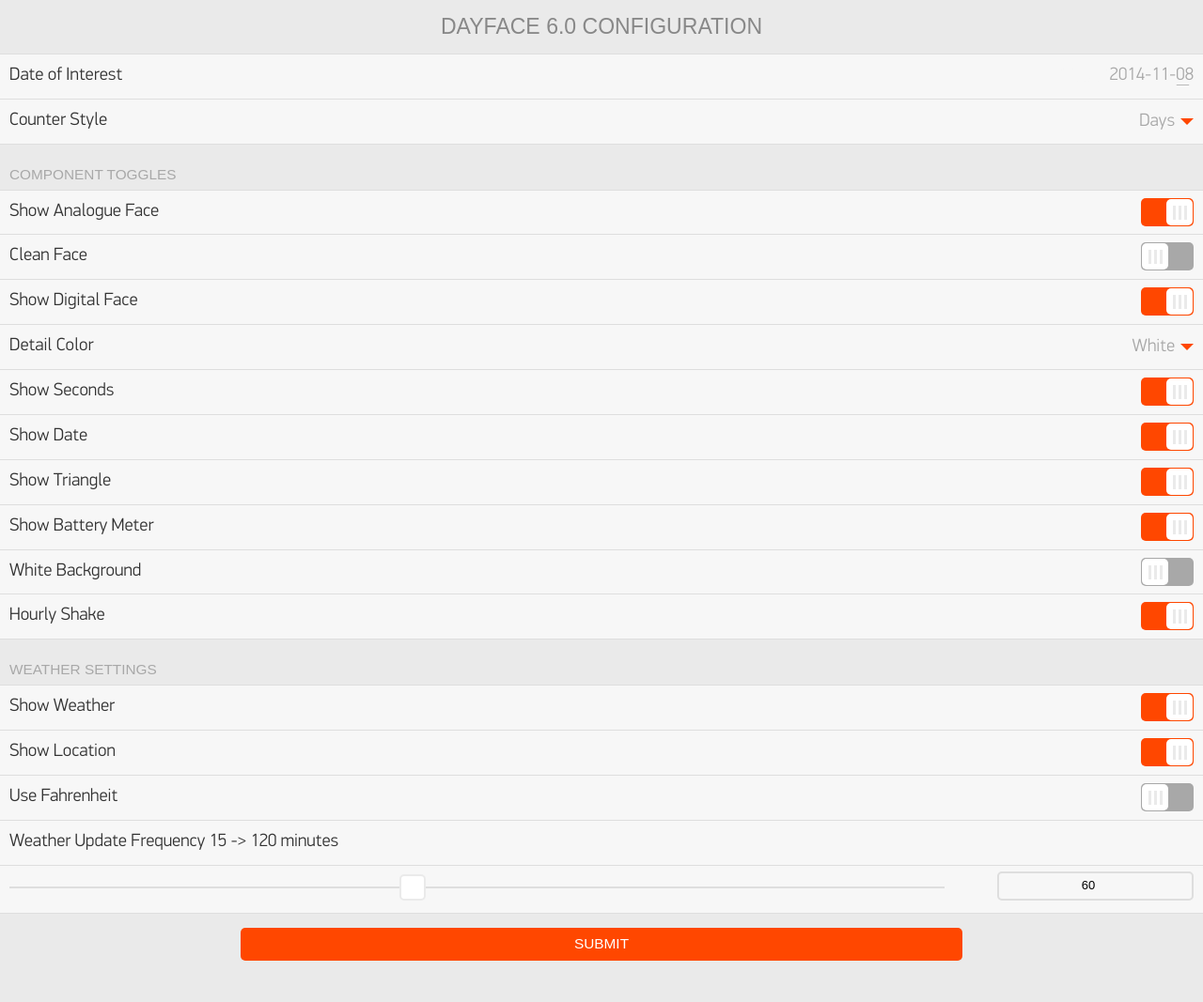
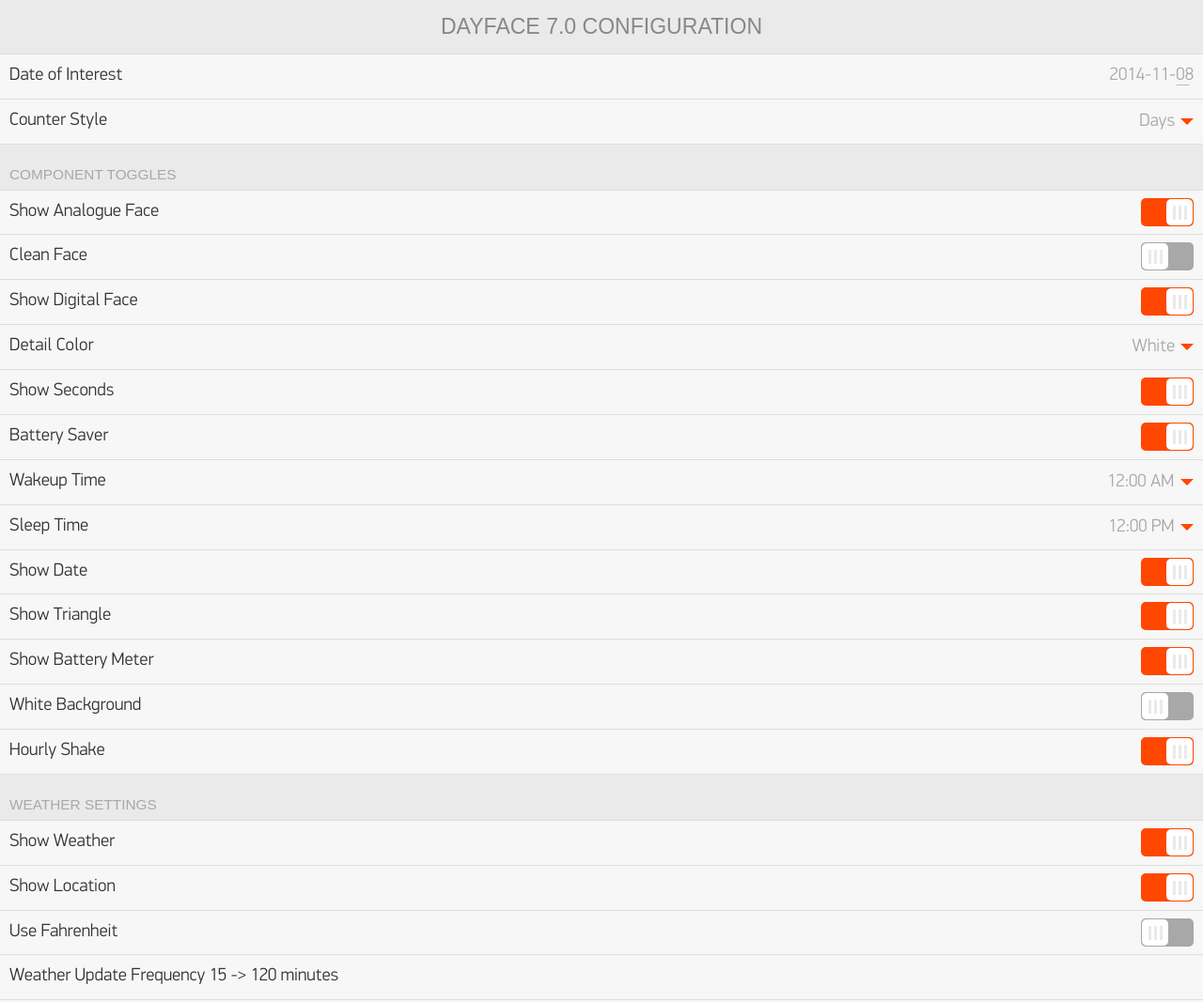
Before and after one commit to willwoz/DayFace, a website: page index.html in a window 1280 px wide. Shown: the top 1067 px of the page at 94% size. Before the commit the page ends 1038 px from the top, so only its background shows below. Drawn offline with Linux system fonts and the light colour scheme.

Commit message:
Battery Saver

```diff
--- a/index.html
+++ b/index.html
@@ -8,7 +8,7 @@
 </head>
 <body>
     <div class='item-container'>
-        <h1 class='title'>DayFace 6.0 Configuration</h1>
+        <h1 class='title'>DayFace 7.0 Configuration</h1>
     </div>
 
     <div class='item-container'>
@@ -60,6 +60,44 @@
             <label class="item">
                 Show Seconds
                 <input id="showsecondsCheckBox" type="checkbox" class="item-toggle" checked>
+            </label>
+            <label class="item">
+                Battery Saver
+                <input id="saverCheckBox" type="checkbox" class="item-toggle" checked>
+            </label>
+            <label class="item">
+                Wakeup Time
+                <select id="wakeupSelect" dir='ltr' class="item-select">
+                    <option class="item-select-option" value=0>12:00 AM</option>
+                    <option class="item-select-option" value=1>1:00 AM</option>
+                    <option class="item-select-option" value=2>2:00 AM</option>
+                    <option class="item-select-option" value=3>3:00 AM</option>
+                    <option class="item-select-option" value=4>4:00 AM</option>
+                    <option class="item-select-option" value=5>5:00 AM</option>
+                    <option class="item-select-option" value=6>6:00 AM</option>
+                    <option class="item-select-option" value=7>7:00 AM</option>
+                    <option class="item-select-option" value=8>8:00 AM</option>
+                    <option class="item-select-option" value=9>9:00 AM</option>
+                    <option class="item-select-option" value=10>10:00 AM</option>
+                    <option class="item-select-option" value=11>11:00 AM</option>
+                </select>
+            </label>
+            <label class="item">
+                Sleep Time
+                <select id="bedtimeSelect" dir='ltr' class="item-select">
+                    <option class="item-select-option" value=12>12:00 PM</option>
+                    <option class="item-select-option" value=13>1:00 PM</option>
+                    <option class="item-select-option" value=14>2:00 PM</option>
+                    <option class="item-select-option" value=15>3:00 PM</option>
+                    <option class="item-select-option" value=16>4:00 PM</option>
+                    <option class="item-select-option" value=17>5:00 PM</option>
+                    <option class="item-select-option" value=18>6:00 PM</option>
+                    <option class="item-select-option" value=19>7:00 PM</option>
+                    <option class="item-select-option" value=20>8:00 PM</option>
+                    <option class="item-select-option" value=21>9:00 PM</option>
+                    <option class="item-select-option" value=22>10:00 PM</option>
+                    <option class="item-select-option" value=23>11:00 PM</option>
+                </select>
             </label>
             <label class="item">
                 Show Date
--- a/js/main.js
+++ b/js/main.js
@@ -32,6 +32,9 @@ function getAndStoreConfigData() {
     var $cleanfaceCheckBox = $('#cleanfaceCheckBox');
     var $showanalogueCheckBox = $('#showanalogueCheckBox');
     var $showdigitalCheckBox =$('#showdigitalCheckBox');
+    var $saverCheckBox = $('#saverCheckBox');
+    var $wakeupSelect = $('#wakeupSelect');
+    var $bedtimeSelect = $('#bedtimeSelect');
 
   var options = {
     countfrom: $countfromDate.val(),
@@ -50,7 +53,10 @@ function getAndStoreConfigData() {
     cleanface : $cleanfaceCheckBox[0].checked,
     showanalogue : $showanalogueCheckBox[0].checked,
     showdigital : $showdigitalCheckBox[0].checked,
-    digitalcolor: $digitalcolorSelect.val()
+    digitalcolor: $digitalcolorSelect.val(),
+    wakeup: $wakeupSelect.val(),
+    bedtime: $bedtimeSelect.val(),
+    saver: $saverCheckBox[0].checked
   };
 
     localStorage.countfrom = options.countfrom;
@@ -70,6 +76,9 @@ function getAndStoreConfigData() {
     localStorage.showanalogue = options.showanalogue;
     localStorage.showdigital = options.showdigital;
     localStorage.digitalcolor = options.digitalcolor;
+    localStorage.wakeup = options.wakeup;
+    localStorage.bedtime = options.bedtime;
+    localStorage.saver = options.saver;
     console.log('Got options main.js: ' + JSON.stringify(options));
     return options;
 }
@@ -93,6 +102,9 @@ function loadOptions() {
     var $cleanfaceCheckBox = $('#cleanfaceCheckBox');
     var $showanalogueCheckBox = $('#showanalogueCheckBox');
     var $showdigitalCheckBox =$('#showdigitalCheckBox');
+    var $saverCheckBox = $('#saverCheckBox');
+    var $wakeupSelect = $('#wakeupSelect');
+    var $bedtimeSelect = $('#bedtimeSelect');
 
     if (localStorage.countfrom) {
         $countfromDate[0].value = localStorage.countfrom;
@@ -113,6 +125,9 @@ function loadOptions() {
         $cleanfaceCheckBox[0].checked = (localStorage.cleanface === 'true');
         $showanalogueCheckBox[0].checked = (localStorage.showanalogue === 'true');
         $showdigitalCheckBox[0].checked = (localStorage.showdigital === 'true');
+        $wakeupSelect[0].value = localStorage.wakeup;
+        $bedtimeSelect[0].value = localStorage.bedtime;
+        $saverCheckBox[0].checked = (localStorage.saver == 'true');
     }
 }
 
```
